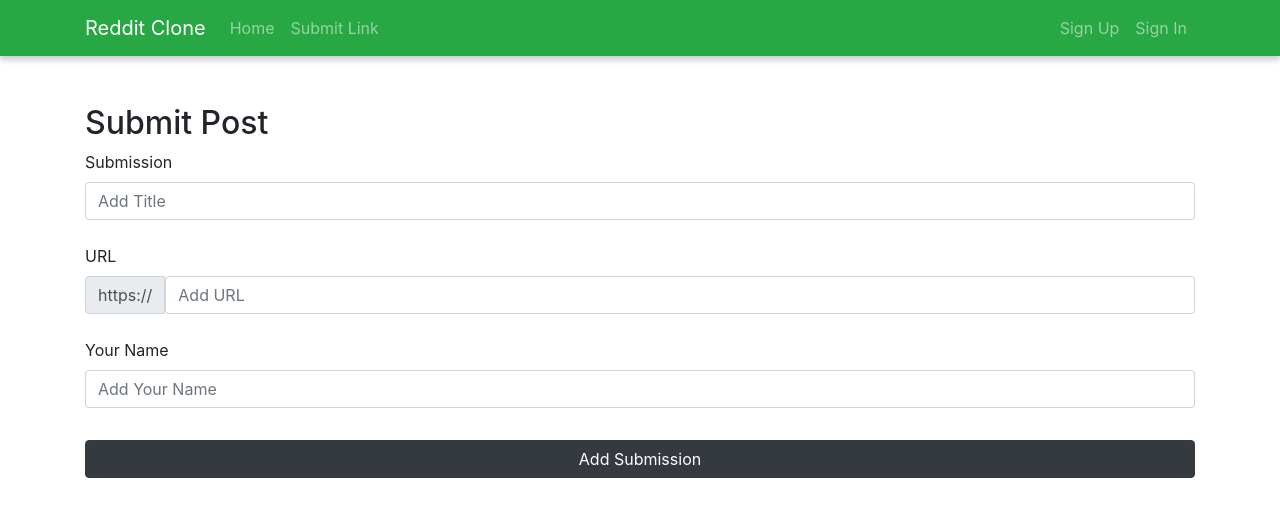
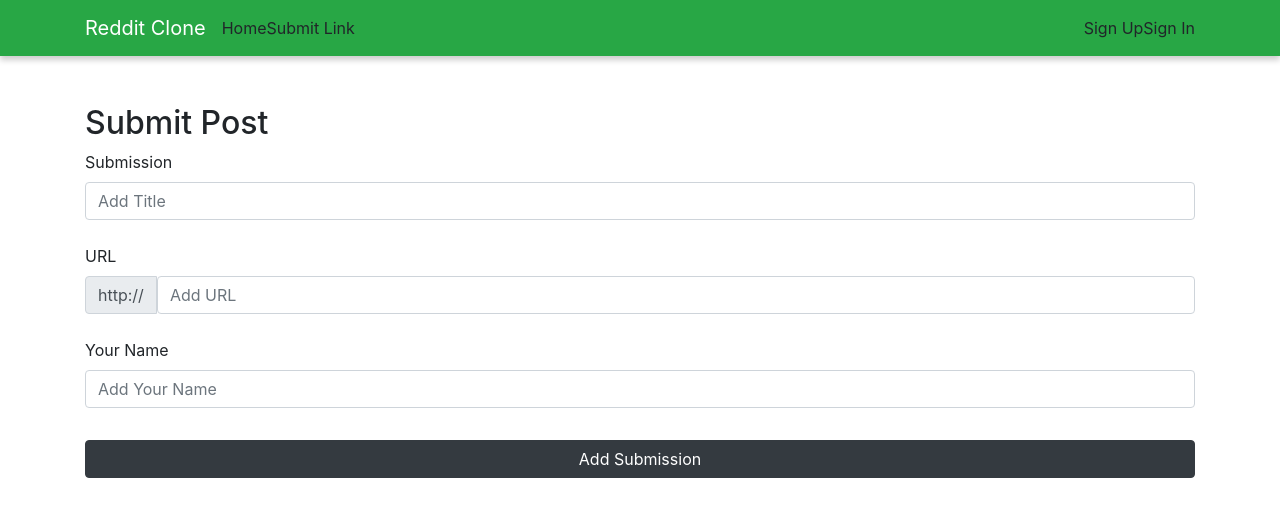
Before and after one commit to justinmarcusmiller/reddit-clone, a React (Create React App) app in the folder client/: page /submit in a window 1280 px wide. Shown: the top 516 px of the page. Built offline with nearby package versions, Linux system fonts and the light colour scheme.

Commit message:
Removed some imports

```diff
--- a/client/src/App.js
+++ b/client/src/App.js
@@ -2,8 +2,7 @@ import React from "react";
 import AppNavBar from "./components/appNavBar";
 import "bootstrap/dist/css/bootstrap.min.css";
 import SubmissionsList from "./components/submissionsList";
-import { BrowserRouter as Router, Switch, Route, Link } from "react-router-dom";
-import { Container } from "reactstrap";
+import { BrowserRouter as Router, Switch, Route } from "react-router-dom";
 import { Provider } from "react-redux";
 import store from "./store";
 import UserSignUp from "./components/userSignUp";
--- a/client/src/components/appNavBar.js
+++ b/client/src/components/appNavBar.js
@@ -6,10 +6,9 @@ import {
   NavbarBrand,
   Nav,
   NavItem,
-  NavLink,
   Container,
 } from "reactstrap";
-import { BrowserRouter as Router, Switch, Route, Link } from "react-router-dom";
+import { BrowserRouter as Link } from "react-router-dom";
 
 class AppNavBar extends Component {
   state = {
--- a/client/src/components/submitPost.js
+++ b/client/src/components/submitPost.js
@@ -1,10 +1,7 @@
 import React, { Component } from "react";
 import {
   Button,
-  Modal,
   Container,
-  ModalHeader,
-  ModalBody,
   Form,
   FormGroup,
   Label,
@@ -12,11 +9,10 @@ import {
   InputGroupAddon,
   InputGroupText,
   Input,
-  NavLink,
 } from "reactstrap";
 import { connect } from "react-redux";
 import { addSubmission } from "../actions/submissionActions";
-import { BrowserRouter as Router, Switch, Route, Link, Redirect } from "react-router-dom";
+import { BrowserRouter as Redirect } from "react-router-dom";
 
 class SubmitPost extends Component {
   state = {
@@ -35,7 +31,7 @@ class SubmitPost extends Component {
 
     const newSubmission = {
       title: this.state.title,
-      url: "https://" + this.state.url,
+      url: "http://" + this.state.url,
       author: this.state.author,
     };
 
@@ -67,7 +63,7 @@ class SubmitPost extends Component {
             <Label for="url">URL</Label>
             <InputGroup>
               <InputGroupAddon addonType="prepend">
-                <InputGroupText>https://</InputGroupText>
+                <InputGroupText>http://</InputGroupText>
                 <Input
                   type="text"
                   name="url"
--- a/client/src/components/userSignIn.js
+++ b/client/src/components/userSignIn.js
@@ -1,22 +1,15 @@
 import React, { Component } from "react";
 import {
   Button,
-  Modal,
   Container,
-  ModalHeader,
-  ModalBody,
   Form,
   FormGroup,
   Label,
   InputGroup,
-  InputGroupAddon,
-  InputGroupText,
   Input,
-  NavLink,
 } from "reactstrap";
 import { connect } from "react-redux";
-import { addSubmission } from "../actions/submissionActions";
-import { BrowserRouter as Router, Switch, Route, Link, Redirect } from "react-router-dom";
+import { BrowserRouter as Redirect } from "react-router-dom";
 
 class UserSignIn extends Component {
   state = {
@@ -45,10 +38,12 @@ class UserSignIn extends Component {
     return (
       <Container>
         <h2>Sign In</h2>
+        <p>Sign-In is not available yet</p>
         <Form onSubmit={this.onSubmit}>
               <FormGroup>
                 <Label for="username">Username: </Label>
                 <Input
+                  disabled
                   type="text"
                   name="username"
                   id="username"
@@ -58,6 +53,7 @@ class UserSignIn extends Component {
                 <Label for="password">Password</Label>
                 <InputGroup>
                   <Input
+                    disabled
                     type="password"
                     name="password"
                     id="password"
@@ -80,4 +76,4 @@ const mapStateToProps = (state) => ({
   user: state.user,
 });
 
-export default connect(mapStateToProps, { addSubmission })(UserSignIn);
+export default connect(mapStateToProps, {  })(UserSignIn);
--- a/client/src/components/userSignUp.js
+++ b/client/src/components/userSignUp.js
@@ -1,22 +1,16 @@
 import React, { Component } from "react";
 import {
   Button,
-  Modal,
   Container,
-  ModalHeader,
-  ModalBody,
   Form,
   FormGroup,
   Label,
   InputGroup,
-  InputGroupAddon,
-  InputGroupText,
   Input,
-  NavLink,
 } from "reactstrap";
 import { connect } from "react-redux";
 import { addUser } from "../actions/userActions";
-import { BrowserRouter as Router, Switch, Route, Link, Redirect } from "react-router-dom";
+import { BrowserRouter as Redirect } from "react-router-dom";
 
 class UserSignUp extends Component {
   state = {
@@ -52,6 +46,7 @@ class UserSignUp extends Component {
     return (
       <Container>
         <h2>Sign Up</h2>
+        <p>Sign-Up is not available yet</p>
         <Form onSubmit={this.onSubmit}>
               <FormGroup>
                 <Label for="username">Username: </Label>
```
Also changed, not shown: 1 other file (tests, documents, lock files or other folders).
